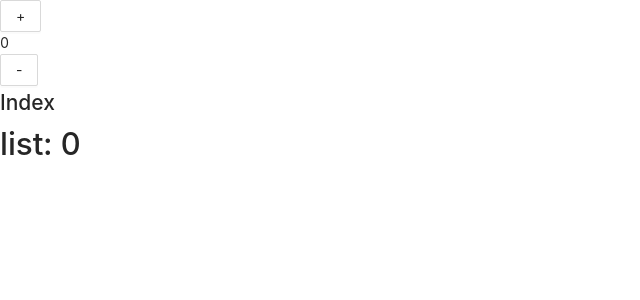
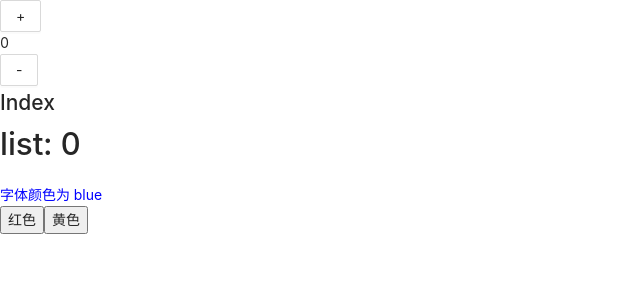
Before and after one commit to zg-zhang/learn-react-jsp, a React (Vite) app: page /home in a window 1280 px wide. Shown: the top 300 px of the page, without its empty margins (0-640 px from the left). Built offline with nearby package versions, Linux system fonts and the light colour scheme.

Commit message:
64 useContext + useReducer 实现 redux

```diff
--- a/src/react-hooks/index.jsx
+++ b/src/react-hooks/index.jsx
@@ -1,5 +1,6 @@
 import React, {createContext, useReducer, useContext} from 'react'
 import {Button} from "antd";
+import Redux from "./redux";
 
 const CountContext = createContext()
 
@@ -35,6 +36,8 @@ function ReactHooks() {
                     <List />
                 </Index>
             </CountContext.Provider>
+
+            <Redux />
         </div>
     )
 }
--- /dev/null
+++ b/src/react-hooks/redux.jsx
@@ -0,0 +1,44 @@
+import React, {createContext, useContext, useReducer} from "react";
+
+function Redux() {
+    const ColorContext = createContext({})
+
+    const UPDATE_COLOR = 'UPDATE_COLOR'
+
+    const reducer = (state, action) => {
+        switch (action.type) {
+            case UPDATE_COLOR:
+                return action.color
+            default:
+                return state
+        }
+    }
+
+    const [color, dispatch] = useReducer(reducer, 'blue')
+
+    function ShowArea() {
+        const { color } = useContext(ColorContext)
+
+        return <div style={{ color: color }}> 字体颜色为 {color} </div>
+    }
+
+    function Buttons() {
+        const { dispatch } = useContext(ColorContext)
+
+        return (
+            <div>
+                <button onClick={() => dispatch({type: UPDATE_COLOR, color: 'red'})}>红色</button>
+                <button onClick={() => dispatch({type: UPDATE_COLOR, color: 'yellow'})}>黄色</button>
+            </div>
+        )
+    }
+
+    return (
+        <ColorContext.Provider value={{ color, dispatch }}>
+            <ShowArea />
+            <Buttons />
+        </ColorContext.Provider>
+    )
+}
+
+export default Redux
```
